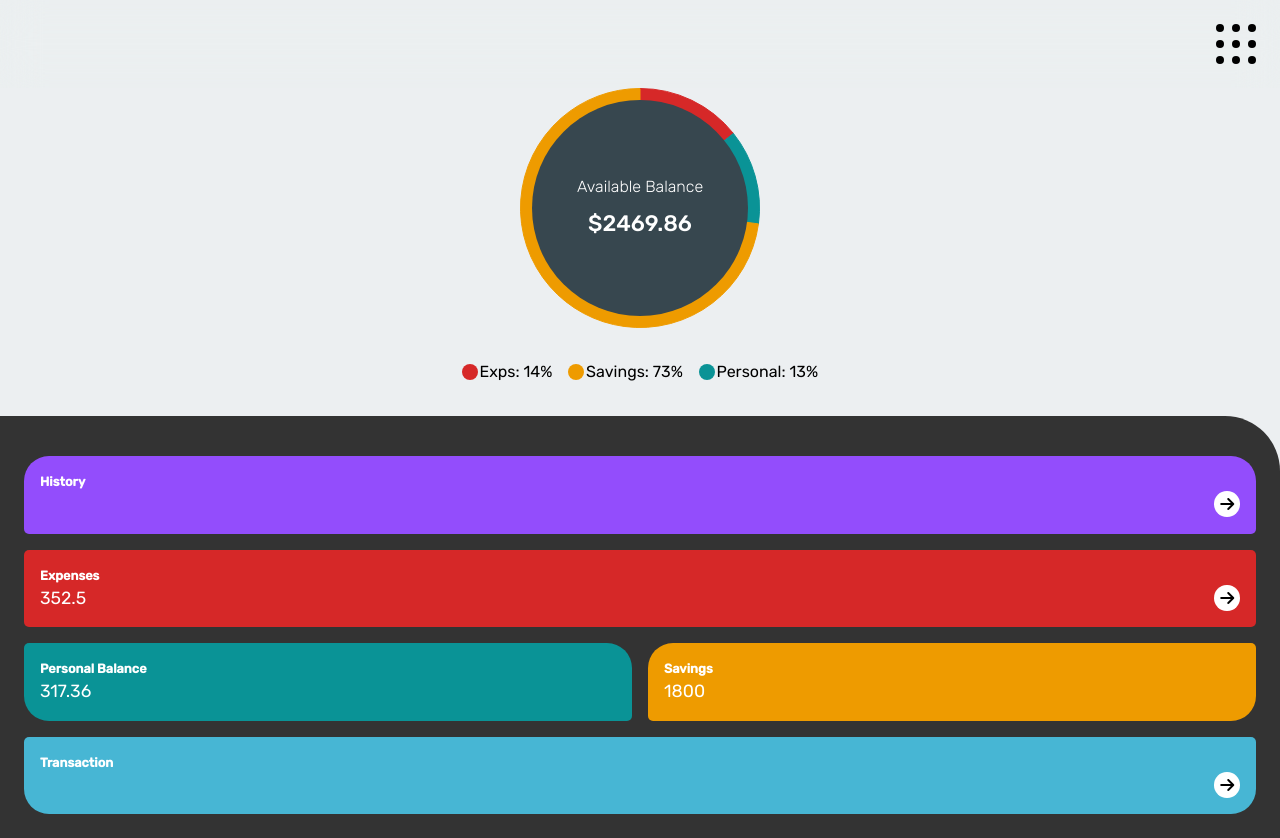
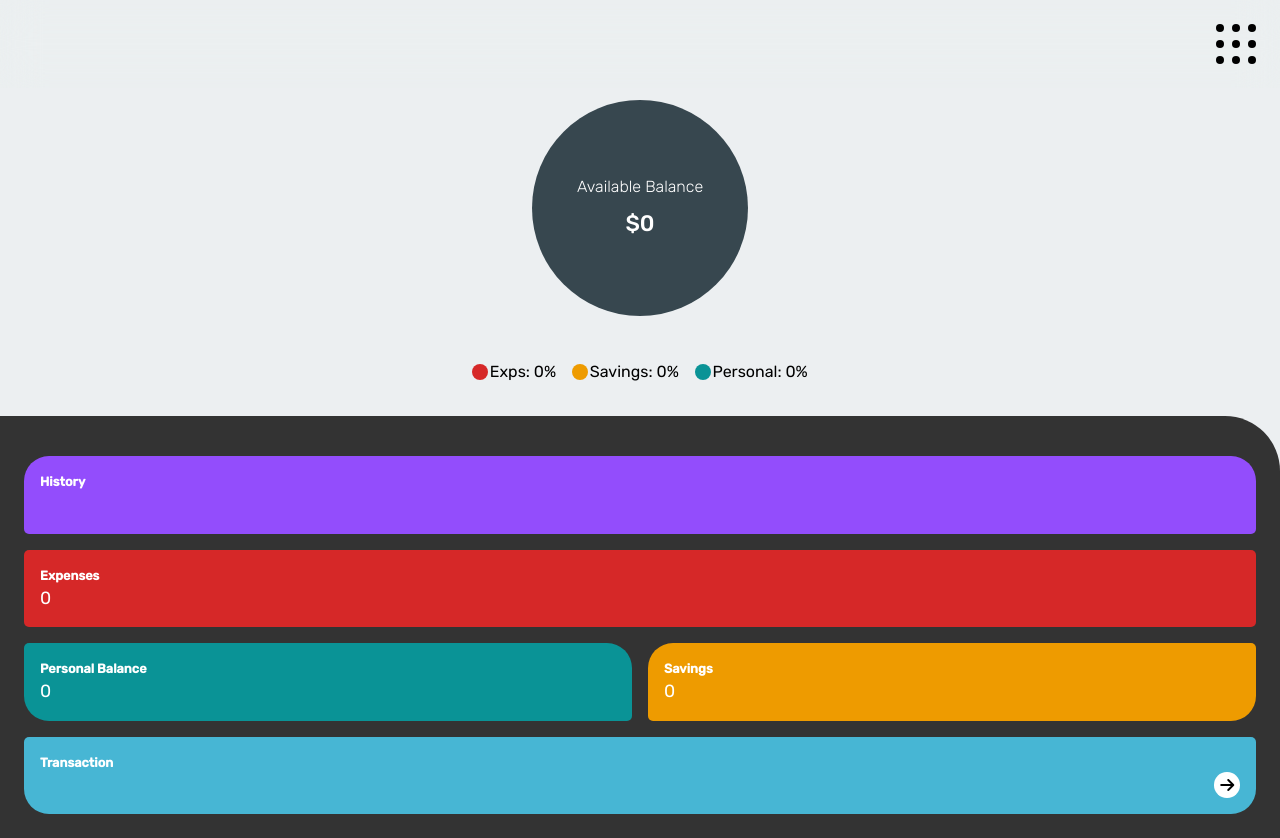
Before and after one commit to Steezy1416/BudgetCraft, a React (Create React App) app: page / in a window 1280 px wide. Built offline with nearby package versions, Linux system fonts and the light colour scheme.

Commit message:
added react context to give the whole application the users budget data, moved files around to make things easier to keep track of, and made the form work and update the data which in turn updates the home page

```diff
--- /dev/null
+++ b/src/BudgetContext.js
@@ -0,0 +1,28 @@
+import { createContext, useContext, useReducer } from "react";
+import {
+  budgetReducer,
+  initialBudgetContext,
+} from "./reducers/budgetContextReducer";
+
+const BudgetContext = createContext(null);
+const BudgetDispatchContext = createContext(null);
+
+export const BudgetProvider = ({ children }) => {
+  const [budget, dispatch] = useReducer(budgetReducer, initialBudgetContext);
+
+  return (
+    <BudgetContext.Provider value={budget}>
+      <BudgetDispatchContext.Provider value={dispatch}>
+        {children}
+      </BudgetDispatchContext.Provider>
+    </BudgetContext.Provider>
+  );
+};
+
+export const useBudget = () => {
+  return useContext(BudgetContext);
+};
+
+export const useBudgetDispatch = () => {
+  return useContext(BudgetDispatchContext);
+};
--- a/src/components/Root.js
+++ b/src/components/Root.js
@@ -1,13 +1,14 @@
 import { useState } from "react";
 import { NavLink, Outlet } from "react-router-dom";
+import { BudgetProvider } from "../BudgetContext";
 
 const Root = () => {
   const [isNavOpen, setIsNavOpen] = useState(false);
 
   const toggleNav = () => {
-    setIsNavOpen(!isNavOpen)
-    document.body.classList.toggle("no-scroll")
-  }
+    setIsNavOpen(!isNavOpen);
+    document.body.classList.toggle("no-scroll");
+  };
 
   return (
     <>
@@ -48,7 +49,9 @@ const Root = () => {
         </nav>
       </header>
       <main>
-        <Outlet />
+        <BudgetProvider>
+          <Outlet />
+        </BudgetProvider>
       </main>
     </>
   );
--- a/src/pages/HomePage.js
+++ b/src/pages/HomePage.js
@@ -2,36 +2,22 @@ import { Pie } from "react-chartjs-2";
 import { Chart as ChartJS, ArcElement } from "chart.js";
 import HomePageLink from "../components/HomePageLink";
 import PercentageBadge from "../components/PercentageBadge";
+import { useBudget } from "../BudgetContext";
+import { GetPercentage, GetTotalBalance } from "../utils/helper";
 
 ChartJS.register(ArcElement);
 
 const HomePage = () => {
-  const financialData = {
-    availableBalance: () => {
-      return expensesTotal + personalMoney + savings;
-    },
-    expensesTotal: 352.5,
-    personalMoney: 317.36,
-    savings: 1800,
-    expenses: [],
-    expensePercentage: () => {
-      return Math.round((expensesTotal / availableBalance()) * 100);
-    },
-    personalPercentage: () => {
-      return Math.round((personalMoney / availableBalance()) * 100);
-    },
-    savingsPercentage: () => {
-      return Math.round((savings / availableBalance()) * 100);
-    },
-  };
+
+  const budgetData = useBudget()
 
   const data = {
     datasets: [
       {
         data: [
-          financialData.expensesTotal,
-          financialData.personalMoney,
-          financialData.savings,
+          budgetData.expensesTotal,
+          budgetData.personalBalance,
+          budgetData.savings,
         ],
         backgroundColor: [
           "rgb(214, 40, 40)",
@@ -49,14 +35,13 @@ const HomePage = () => {
   };
 
   const {
-    availableBalance,
+    totalBalance,
     expensesTotal,
-    personalMoney,
+    personalBalance,
     savings,
-    expensePercentage,
-    savingsPercentage,
-    personalPercentage,
-  } = financialData;
+  } = budgetData;
+
+  const newTotal = GetTotalBalance(expensesTotal, personalBalance, savings)
 
   return (
     <div className="home-page-container">
@@ -64,18 +49,18 @@ const HomePage = () => {
         <Pie data={data} options={{ events: [], animation: { duration: 0 } }} />
         <div className="graph-summary-container">
           <p className="graph-heading">Available Balance</p>
-          <p className="graph-total">${availableBalance()}</p>
+          <p className="graph-total">${newTotal}</p>
         </div>
       </div>
 
       <div className="percentage-container">
-        <PercentageBadge percentage={expensePercentage()}>
+        <PercentageBadge percentage={GetPercentage(newTotal ,expensesTotal)}>
           Exps
         </PercentageBadge>
-        <PercentageBadge percentage={savingsPercentage()}>
+        <PercentageBadge percentage={GetPercentage(newTotal, savings)}>
           Savings
         </PercentageBadge>
-        <PercentageBadge percentage={personalPercentage()}>
+        <PercentageBadge percentage={GetPercentage(newTotal, personalBalance)}>
           Personal
         </PercentageBadge>
       </div>
@@ -84,19 +69,19 @@ const HomePage = () => {
         <HomePageLink
           className="historyHomeLink"
           title={"History"}
-          isLink={true}
+          isLink={totalBalance === 0 ? false : true}
         />
         <HomePageLink
           className="expensesHomeLink"
           title={"Expenses"}
-          isLink={true}
+          isLink={totalBalance === 0 ? false : true}
           ammount={expensesTotal}
         />
         <HomePageLink
           className="personalHomeLink"
           title={"Personal Balance"}
           isLink={false}
-          ammount={personalMoney}
+          ammount={personalBalance}
         />
         <HomePageLink
           className="savingsHomeLink"
--- a/src/pages/TransactionPage.js
+++ b/src/pages/TransactionPage.js
@@ -1,8 +1,11 @@
 import { useReducer } from "react";
 import { initialForm, formReducer } from "../reducers/transactionPageReducer";
 import OptionSelector from "../components/OptionSelector";
+import {useBudgetDispatch } from "../BudgetContext";
 
 const TransactionPage = () => {
+  const budgetDispatch = useBudgetDispatch();
+
   const [form, dispatch] = useReducer(formReducer, initialForm);
 
   const { transactionType, categoryType, ammount, memo, errors } = form;
@@ -38,6 +41,13 @@ const TransactionPage = () => {
   const handleSubmit = (e) => {
     e.preventDefault();
     console.log(form);
+
+    budgetDispatch({
+      type: transactionType.value,
+      category: categoryType.value,
+      ammount: parseFloat(ammount.value)
+    })
+
     dispatch({
       type: "resetForm",
     });
--- /dev/null
+++ b/src/reducers/budgetContextReducer.js
@@ -0,0 +1,55 @@
+import { GetTotalBalance } from "../utils/helper";
+
+const emptyBudget = {
+  totalBalance: 0,
+  expensesTotal: 0,
+  personalBalance: 0,
+  savings: 0,
+  expenses: [],
+  history: [],
+};
+
+export const initialBudgetContext =
+  JSON.parse(localStorage.getItem("budgetContext")) || emptyBudget;
+
+export const budgetReducer = (budget, action) => {
+  const { expensesTotal, savings, personalBalance } = budget;
+
+  switch (action.type) {
+    case "Deposit": {
+      if (action.category === "Personal Balance") {
+        return {
+          ...budget,
+          totalBalance: GetTotalBalance(expensesTotal, action.ammount, savings),
+          personalBalance: parseFloat((action.ammount + personalBalance).toFixed(2)),
+        };
+      } else if (action.category === "Savings") {
+        return {
+          ...budget,
+          totalBalance: GetTotalBalance(expensesTotal, personalBalance, action.ammount),
+          savings: parseFloat((action.ammount + savings).toFixed(2)),
+        };
+      }
+    }
+    /* falls through */
+    case "Withdrawal": {
+      if (action.category === "Personal Balance") {
+        return {
+          ...budget,
+          totalBalance: GetTotalBalance(expensesTotal, action.ammount, savings),
+          personalBalance: parseFloat((personalBalance - action.ammount).toFixed(2)),
+        };
+      } else if (action.category === "Savings") {
+        return {
+          ...budget,
+          totalBalance: GetTotalBalance(expensesTotal, personalBalance, action.ammount),
+          savings: parseFloat((savings - action.ammount).toFixed(2)),
+        };
+      }
+    }
+    /* falls through */
+    default: {
+      return;
+    }
+  }
+};
--- a/src/reducers/transactionPageReducer.js
+++ b/src/reducers/transactionPageReducer.js
@@ -50,7 +50,6 @@ export const formReducer = (state, action) => {
     }
     case "ammountChange": {
       const ammount = parseFloat(action.value);
-      console.log(ammount);
       if (ammount > 10000000.0) {
         return {
           ...state,
--- /dev/null
+++ b/src/utils/helper.js
@@ -0,0 +1,14 @@
+export const GetPercentage = (totalBalance, categoryTotal) => {
+    if(totalBalance === 0.00 && categoryTotal === 0){
+        return 0
+    }
+  return Math.round((categoryTotal / totalBalance) * 100);
+};
+
+export const GetTotalBalance = (expensesTotal, personalBalance, savings) => {
+    console.log(typeof expensesTotal, typeof personalBalance, typeof savings)
+  const total = expensesTotal + personalBalance + savings;
+  const formatedTotal = total.toFixed(2)
+    console.log(parseFloat(formatedTotal))
+    return parseFloat(formatedTotal)
+};
```
